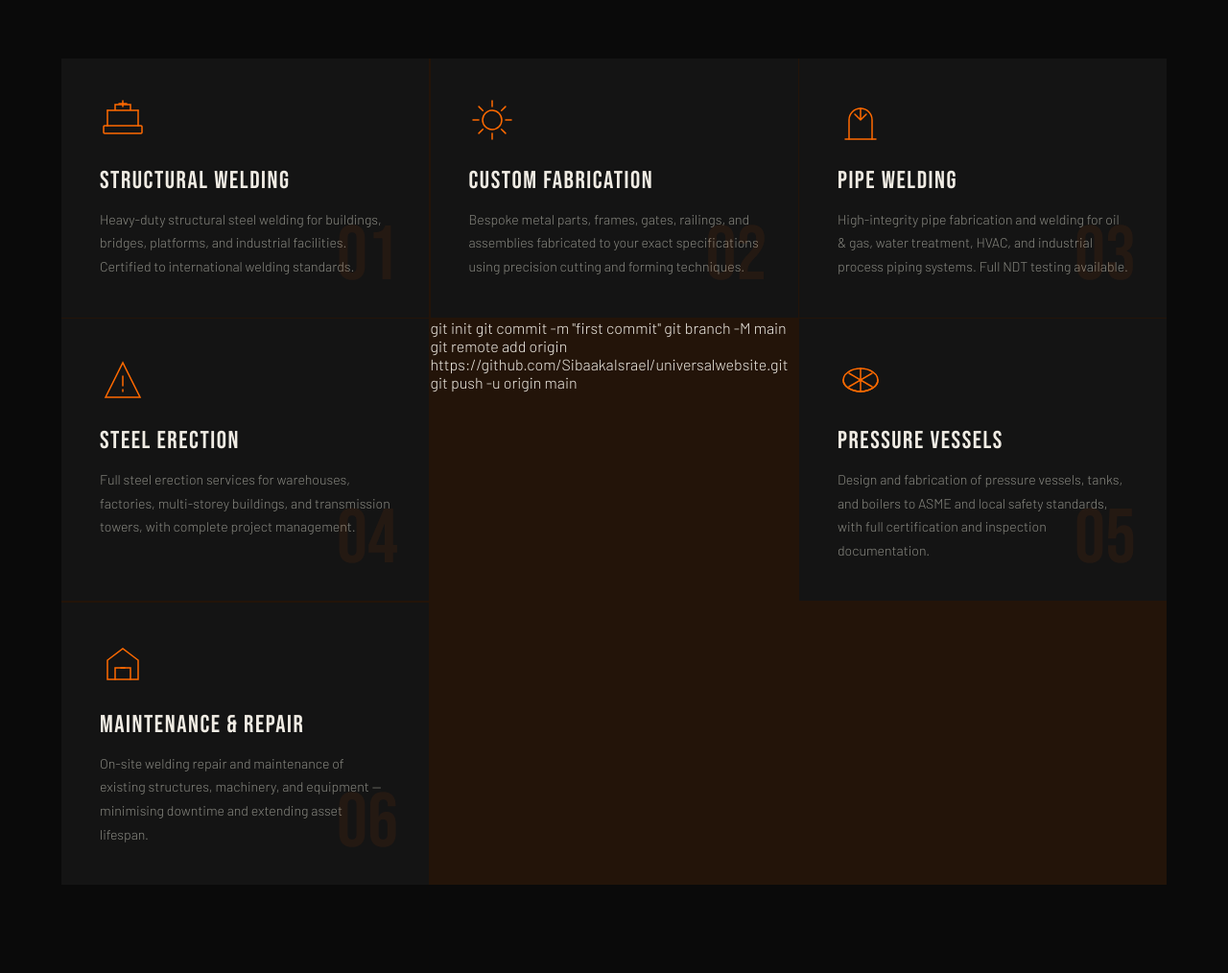
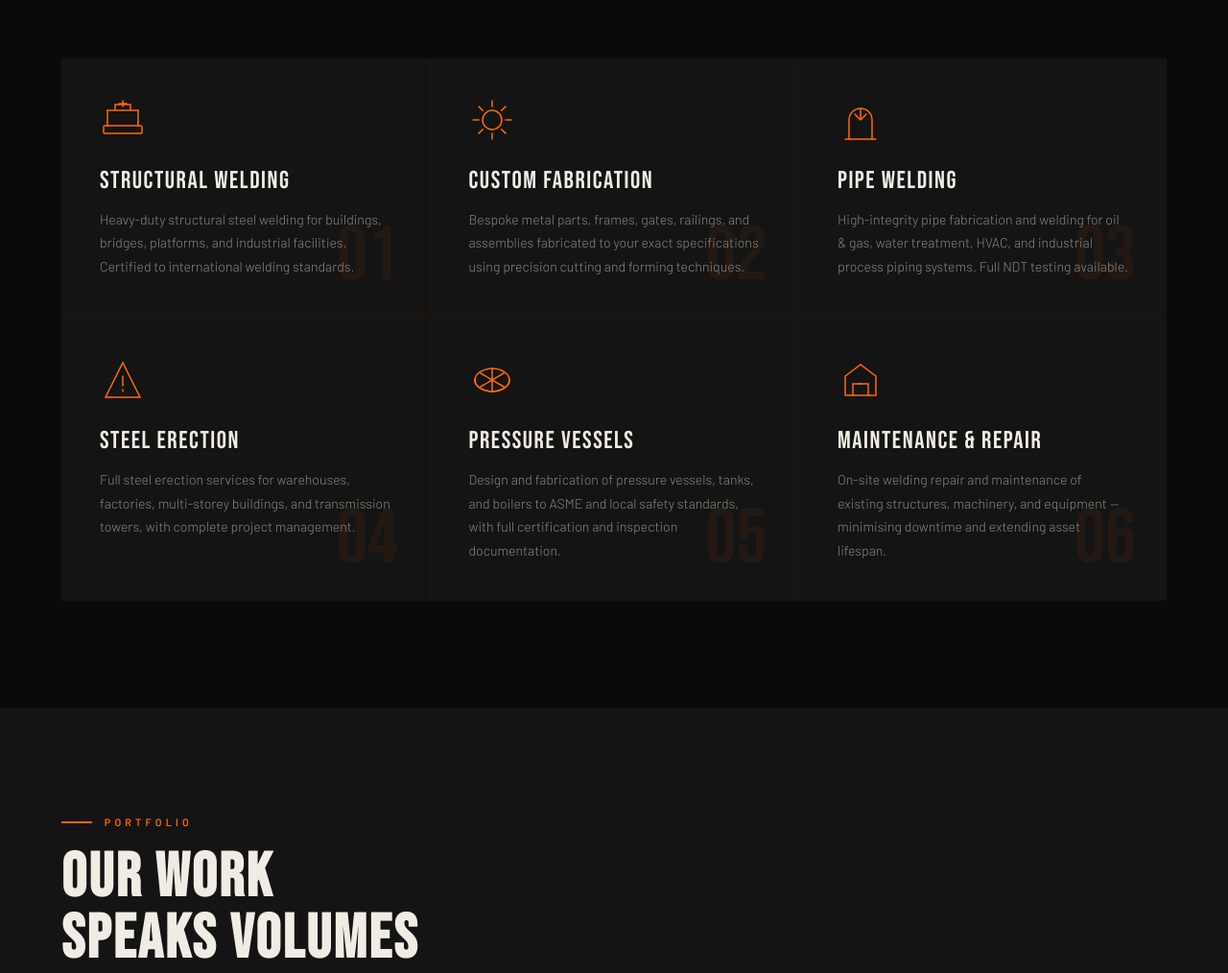
Before and after one commit to SibaakaIsrael/universalwebsite, a plain HTML site: page index.html in a window 1280 px wide. Shown: the part 1895-2909 px from the top of the page at 96% size. Drawn offline with Linux system fonts and the light colour scheme.

Commit message:
first commit

```diff
--- a/index.html
+++ b/index.html
@@ -1062,12 +1062,6 @@
       <div class="service-num">04</div>
     </div>
 
-    git init
-git commit -m "first commit"
-git branch -M main
-git remote add origin https://github.com/SibaakaIsrael/universalwebsite.git
-git push -u origin main
-
     <div class="service-card">
       <div class="service-icon">
         <svg viewBox="0 0 48 48" fill="none" stroke="#ff6a00" stroke-width="1.5" stroke-linecap="round">
```
